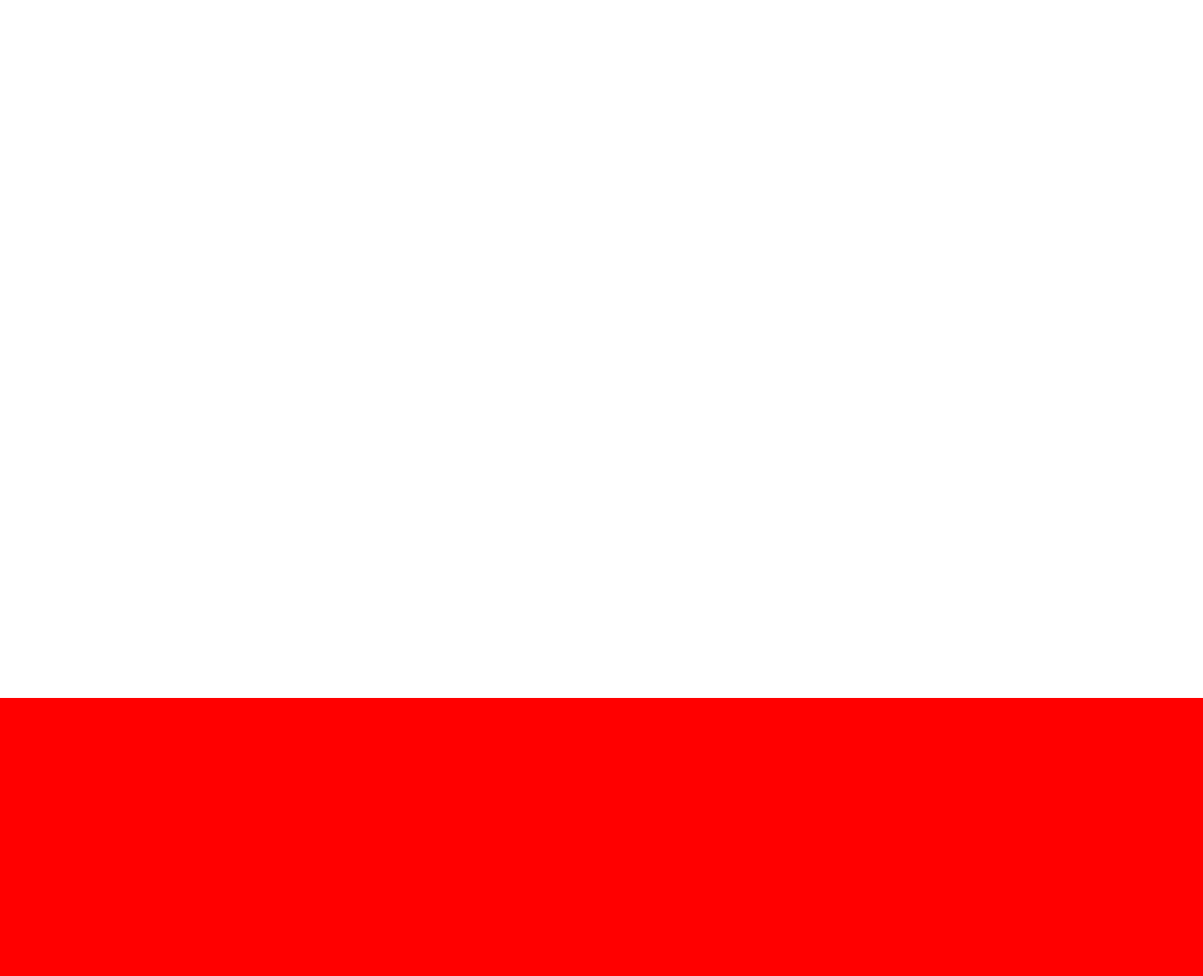
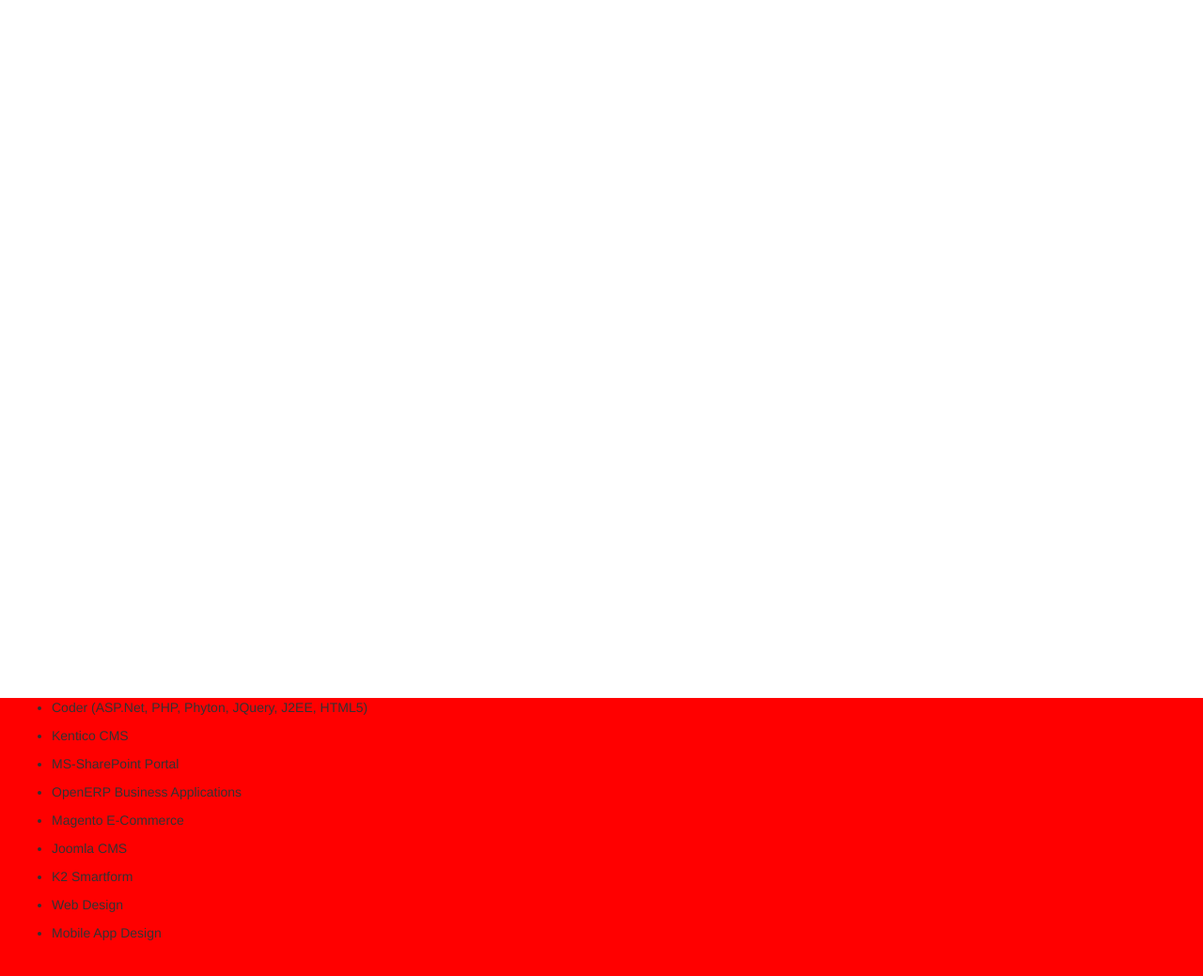
Before and after one commit to hapisdollah/testingparallax, a plain HTML site: page index.html in a window 1280 px wide. Shown: the part 57-1096 px from the top of the page at 94% size. Drawn offline with nearby package versions, Linux system fonts and the light colour scheme.

Commit message:
Update index.html

```diff
--- a/index.html
+++ b/index.html
@@ -92,7 +92,47 @@
     <div class="parallax"></div>
 
     <section class="class-a">
+    	<div class="col-md-7">
+                    <ul class="skill-bar">
+						<li style="opacity: 1; left: 0px;">
+                            <p>Coder (ASP.Net, PHP, Phyton, JQuery, J2EE, HTML5)</p>
+                            <div class="wrapper"><span data-width="95" style="width: 95%;"></span></div>
+                        </li>
+                        <li style="opacity: 1; left: 0px;">
+                            <p>Kentico CMS</p>
+                            <div class="wrapper"><span data-width="85" style="width: 85%;"></span></div>
+                        </li>
+						<li style="opacity: 1; left: 0px;">
+                            <p>MS-SharePoint Portal</p>
+                            <div class="wrapper"><span data-width="90" style="width: 90%;"></span></div>
+                        </li>
+						<li style="opacity: 1; left: 0px;">
+                            <p>OpenERP Business Applications</p>
+                            <div class="wrapper"><span data-width="95" style="width: 95%;"></span></div>
+                        </li>
+						<li style="opacity: 1; left: 0px;">
+                            <p>Magento E-Commerce</p>
+                            <div class="wrapper"><span data-width="95" style="width: 95%;"></span></div>
+                        </li>
+						<li style="opacity: 1; left: 0px;">
+                            <p>Joomla CMS</p>
+                            <div class="wrapper"><span data-width="90" style="width: 90%;"></span></div>
+                        </li>
+						<li style="opacity: 1; left: 0px;">
+                            <p>K2 Smartform</p>
+                            <div class="wrapper"><span data-width="95" style="width: 95%;"></span></div>
+                        </li>
+                        <li style="opacity: 1; left: 0px;">
+                            <p>Web Design</p>
+                            <div class="wrapper"><span data-width="80" style="width: 80%;"></span></div>
+                        </li>
+                        <li style="opacity: 1; left: 0px;">
+                            <p>Mobile App Design</p>
+                            <div class="wrapper"><span data-width="85" style="width: 85%;"></span></div>
+                        </li>
 
+                    </ul>
+                </div>
     </section>
 
     <section class="class-b">
```
